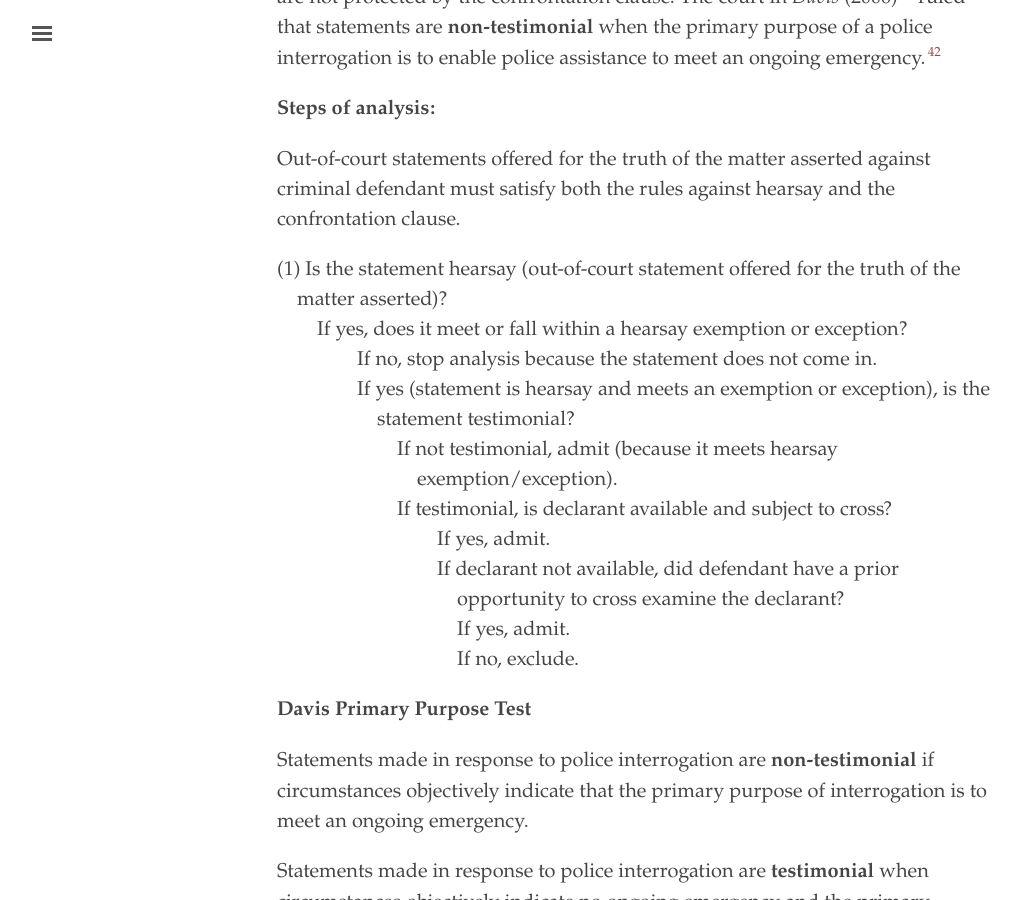
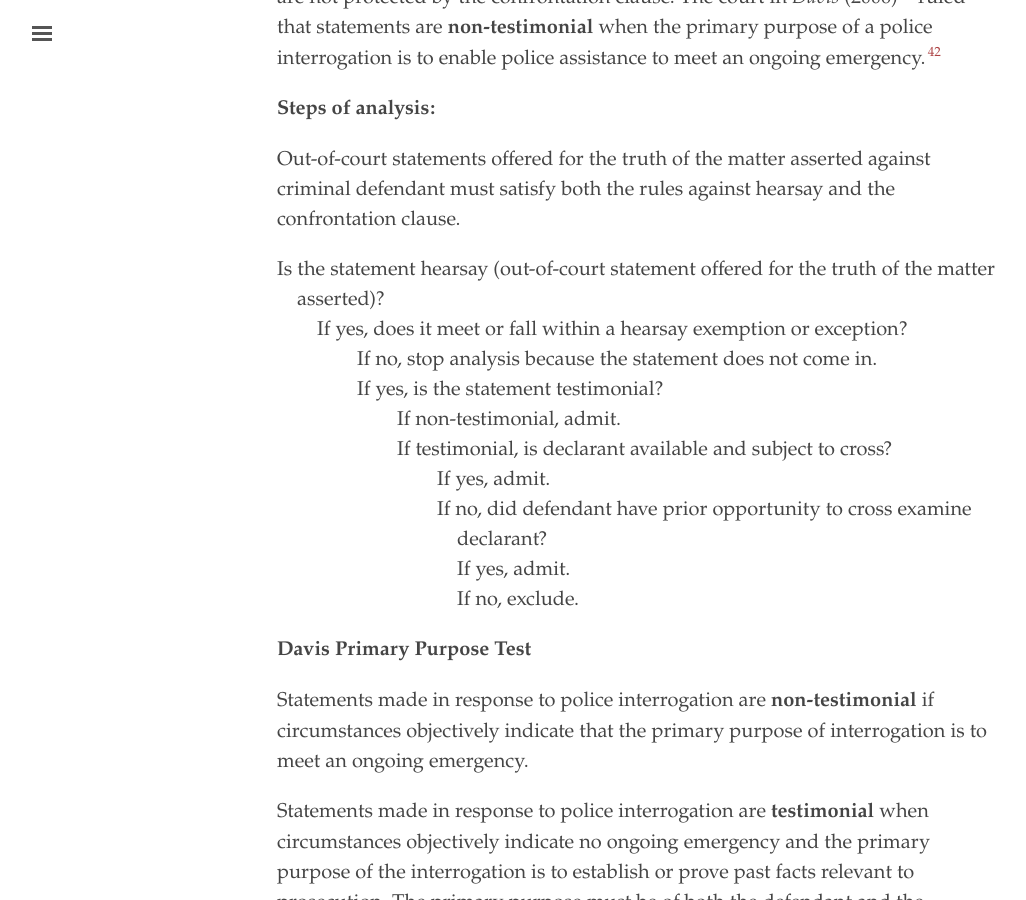
Before and after one commit to binipringle/right-to-be-forgotten, a Jekyll site: the page built from _texts/0-outline.md, in a window 1280 px wide and 900 px high, scrolled down 12872 px. Shown: the whole window, without its empty margins (3-1029 px from the left). Built offline with Jekyll 4.4.1, drawn with Linux system fonts in a browser that asks for light colours.

Commit message:
edited steps of analysis in confrontation clause in outline

```diff
--- a/_texts/0-outline.md
+++ b/_texts/0-outline.md
@@ -353,14 +353,14 @@ Since *Crawford* (2004),[^40] **Testimonial** statements cannot be introduced ag
 
  Out-of-court statements offered for the truth of the matter asserted against criminal defendant must satisfy both the rules against hearsay and the confrontation clause.
 
-- {:.indent-0}(1) Is the statement hearsay (out-of-court statement offered for the truth of the matter asserted)?
+- {:.indent-0}Is the statement hearsay (out-of-court statement offered for the truth of the matter asserted)?
 - {:.indent-2}If yes, does it meet or fall within a hearsay exemption or exception?
 - {:.indent-4}If no, stop analysis because the statement does not come in.
-- {:.indent-4}If yes (statement is hearsay and meets an exemption or exception), is the statement testimonial?
-- {:.indent-6}If not testimonial, admit (because it meets hearsay exemption/exception).
+- {:.indent-4}If yes, is the statement testimonial?
+- {:.indent-6}If non-testimonial, admit.
 - {:.indent-6}If testimonial, is declarant available and subject to cross?
 - {:.indent-8}If yes, admit.
-- {:.indent-8}If declarant not available, did defendant have a prior opportunity to cross examine the declarant?
+- {:.indent-8}If no, did defendant have prior opportunity to cross examine declarant?
 - {:.indent-9}If yes, admit.
 - {:.indent-9}If no, exclude.
 
```
